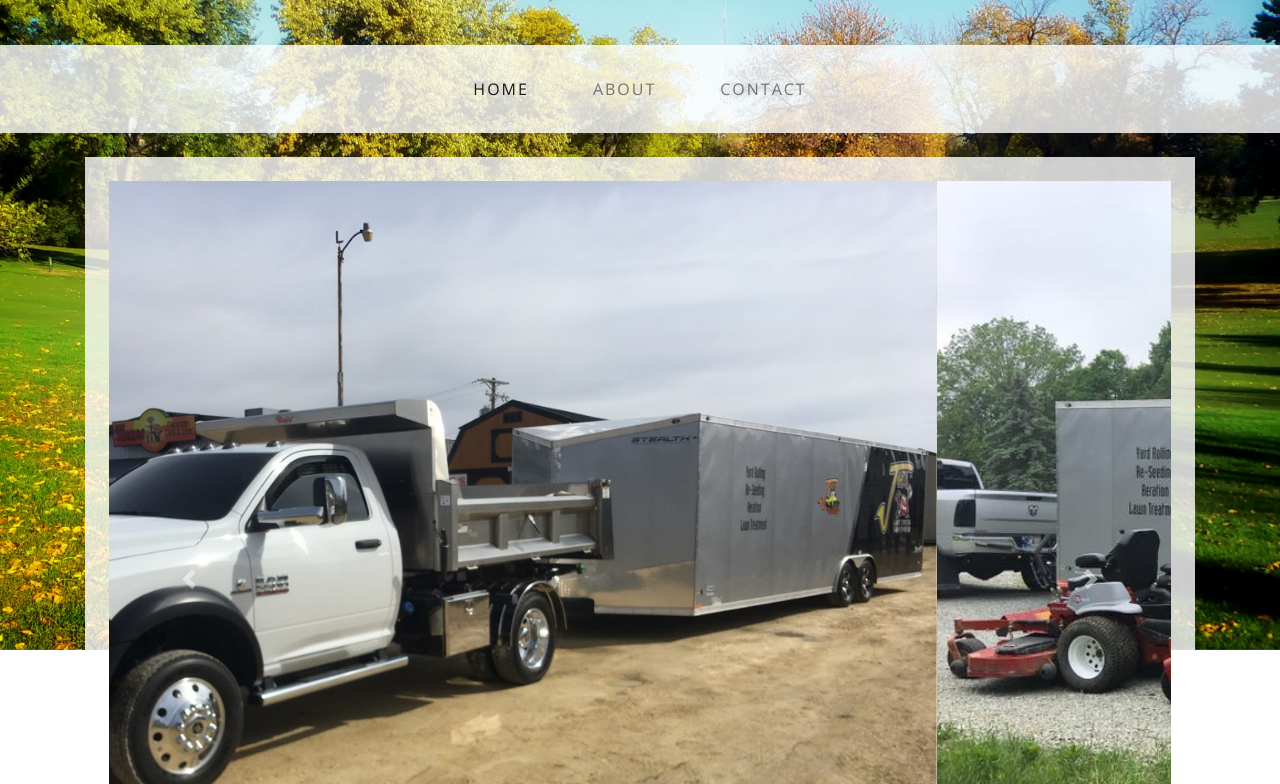
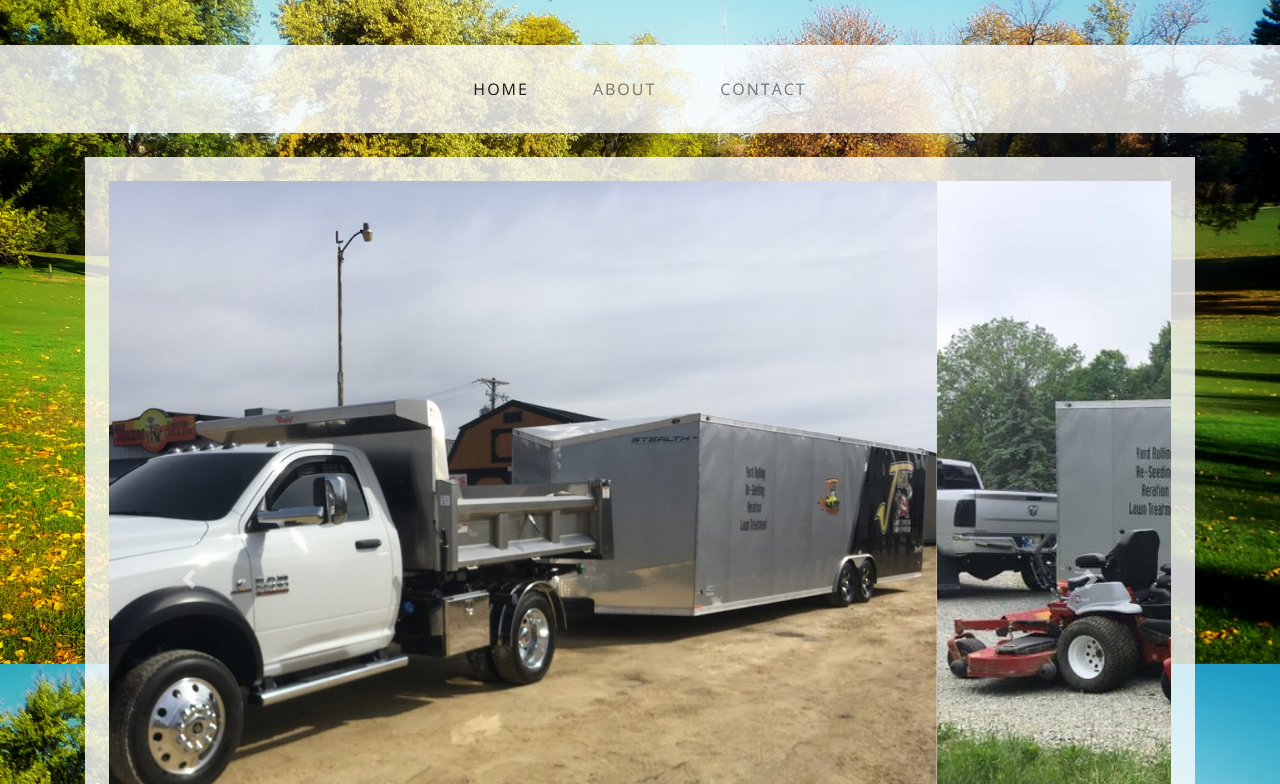
Before and after one commit to tarmes/joemow, a website: page index.html in a window 1280 px wide. Shown: the part 150-934 px from the top of the page. Drawn offline with nearby package versions, Linux system fonts and the light colour scheme.

Commit message:
Ready to Publish

```diff
--- a/css/business-casual.css
+++ b/css/business-casual.css
@@ -1,22 +1,12 @@
-html, body {
+body {
   font-family: "Open Sans", Helvetica, Arial, sans-serif;
-}
-
-body:before {
-  content: "";
-  display: block;
-  position: fixed;
-  left: 0;
-  top: 0;
-  width: 100%;
-  height: 100%;
-  z-index: -10;
   background: url('../img/trees-grass.jpg') no-repeat center center fixed;
   -webkit-background-size: cover;
   -moz-background-size: cover;
+  background-size: cover;
   -o-background-size: cover;
-  background-size: cover;
 }
+
 
 h1, h2, h3, h4, h5, h6, .text-heading {
   font-family: "Josefin Slab", "Helvetica Neue", Helvetica, Arial, sans-serif;
```
